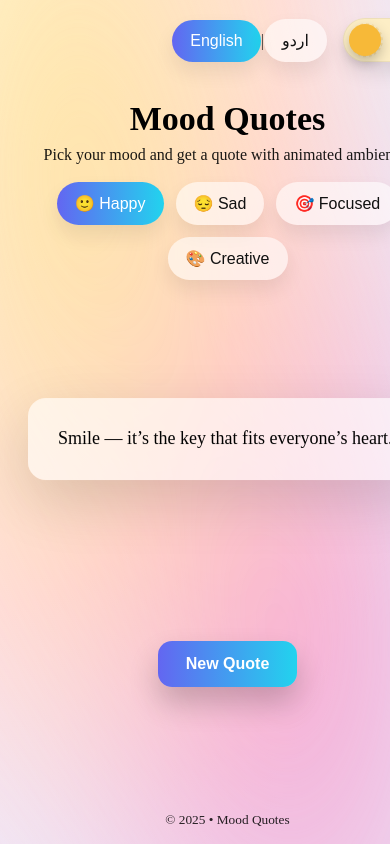
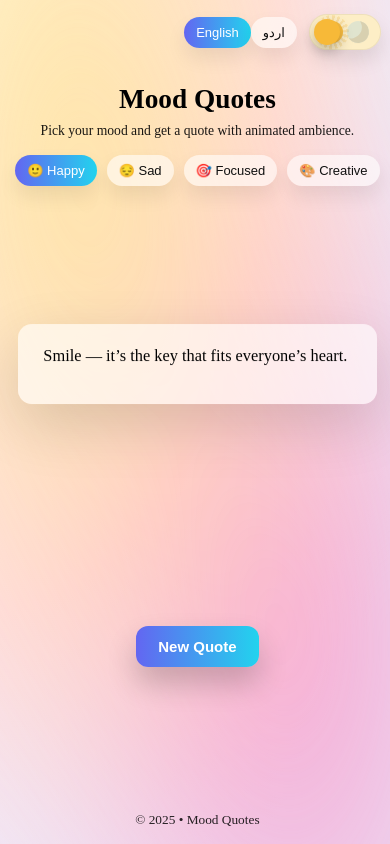
Before and after one commit to BilalKhan772/MoodQuotesApp, an Angular app in the folder mood-quotes/: page / in a window 390 px wide. Built offline with nearby package versions, Linux system fonts and the light colour scheme.

Commit message:
Added new features

```diff
--- a/mood-quotes/src/app/app.css
+++ b/mood-quotes/src/app/app.css
@@ -5,12 +5,8 @@
 }
 *{box-sizing:border-box}
 
-/* ✅ No white borders + no scrollbar */
-html,body{
-  height:100%;
-  margin:0;
-  overflow:hidden; /* hide scrollbars */
-}
+/* No white borders + no global scrollbars (we’ll allow on tiny screens via media query) */
+html,body{ height:100%; margin:0; overflow:hidden; }
 body{
   font-family: ui-sans-serif,system-ui,"Segoe UI",Roboto,
   "Noto Naskh Arabic","Noto Nastaliq Urdu",Arial,sans-serif;
@@ -31,16 +27,15 @@ body{
 }
 :root.dark .welcome-card{ background: rgba(18,20,30,.68); color:var(--text-dark); }
 .welcome-title{
-  font-weight:900; font-size:clamp(36px,6.6vw,74px); letter-spacing:1px;
+  font-weight:900; font-size:clamp(32px,6.6vw,74px); letter-spacing:1px;
   background: linear-gradient(90deg,#7c3aed,#22d3ee);
   -webkit-background-clip:text; color:transparent;
 }
-.welcome-sub{ margin-top:4px; font-size:clamp(14px,2.6vw,18px); opacity:.9 }
+.welcome-sub{ margin-top:4px; font-size:clamp(13px,2.6vw,18px); opacity:.9 }
 
 /* ============== APP ============== */
-/* ✅ Full viewport cover, no outer border */
 .app{
-  position:fixed; inset:0; /* cover entire screen */
+  position:fixed; inset:0;
   z-index:0;
   min-height:100dvh;
   display:grid;
@@ -57,10 +52,10 @@ body{
 }
 @keyframes darkMove{ 0%{background-position:0% 50%} 100%{background-position:100% 50%} }
 
-/* ---- FORCE ALL TEXT WHITE IN DARK ---- */
+/* Force all text white in dark */
 .app.dark, .app.dark *:not(.sun):not(.moon) { color:#fff !important; }
 
-/* moving strokes: always visible in dark */
+/* moving strokes in dark */
 .app.dark::before{
   content:""; position:absolute; inset:-6%; z-index:-1; pointer-events:none;
   opacity:.42; mix-blend-mode:screen;
@@ -78,69 +73,35 @@ body{
 /* TOPBAR – always right aligned, regardless of RTL */
 .topbar{
   display:flex; align-items:center; justify-content:flex-end;
-  padding:18px 24px; gap:12px; direction:ltr;   /* keep order stable */
+  padding:18px 24px; gap:12px; direction:ltr;
 }
-/* ✅ Hide brand text */
 .topbar .brand{ display:none !important; }
 .controls{ display:flex; gap:16px; align-items:center; margin-inline-start:auto; }
 .sep{opacity:.8}
 
 /* ================= THEME TOGGLE (pill) ================= */
-.theme-toggle{
-  position: relative;
-  display: inline-block;
-  width: 88px;
-  height: 44px;
-  isolation: isolate;
-}
+.theme-toggle{ position: relative; display: inline-block; width: 88px; height: 44px; isolation: isolate; }
 .theme-toggle input{ display:none; }
-
 .theme-toggle .track{
-  position:absolute; inset:0;
-  border-radius:999px;
-  background: #fdeec6; /* light */
-  box-shadow:
-    inset 0 0 0 1px rgba(0,0,0,.06),
-    0 10px 20px rgba(0,0,0,.10);
+  position:absolute; inset:0; border-radius:999px;
+  background:#fdeec6;
+  box-shadow: inset 0 0 0 1px rgba(0,0,0,.06), 0 10px 20px rgba(0,0,0,.10);
   transition: background 280ms ease, box-shadow 280ms ease;
 }
 .theme-toggle input:checked + .track{
-  background: #0e2b3b; /* dark */
-  box-shadow:
-    inset 0 0 0 1px rgba(255,255,255,.09),
-    0 12px 26px rgba(0,0,0,.50);
+  background:#0e2b3b;
+  box-shadow: inset 0 0 0 1px rgba(255,255,255,.09), 0 12px 26px rgba(0,0,0,.50);
 }
-
 .theme-toggle .knob{
-  position:absolute;
-  top: 6px; left: 6px;
-  width: 32px; height: 32px;
-  border-radius: 50%;
-  background: #f7b938;                 /* sun */
-  box-shadow: 0 6px 14px rgba(0,0,0,.25);
-  transition: transform 280ms cubic-bezier(.2,.7,.2,1),
-              background 200ms ease, box-shadow 200ms ease;
+  position:absolute; top:6px; left:6px; width:32px; height:32px; border-radius:50%;
+  background:#f7b938; box-shadow: 0 6px 14px rgba(0,0,0,.25);
+  transition: transform 280ms cubic-bezier(.2,.7,.2,1), background 200ms ease, box-shadow 200ms ease;
 }
-.theme-toggle input:checked + .track .knob{
-  transform: translateX(44px);
-  background: #3fb1ff;                 /* moon */
-  box-shadow: 0 8px 18px rgba(0,0,0,.35);
-}
-
-.theme-toggle .icon{
-  position:absolute; top:50%; width:22px; height:22px;
-  transform: translateY(-50%); opacity:.95;
-  filter: drop-shadow(0 1px 0 rgba(0,0,0,.08));
-  transition: opacity 240ms ease;
-}
+.theme-toggle input:checked + .track .knob{ transform:translateX(44px); background:#3fb1ff; box-shadow:0 8px 18px rgba(0,0,0,.35); }
+.theme-toggle .icon{ position:absolute; top:50%; width:22px; height:22px; transform:translateY(-50%); opacity:.95; filter:drop-shadow(0 1px 0 rgba(0,0,0,.08)); transition:opacity 240ms ease; }
 .theme-toggle .icon.sun{ left:12px; }
 .theme-toggle .icon.moon{ right:12px; }
-
-/* draw sun (center + rays) */
-.theme-toggle .icon.sun::before{
-  content:""; display:block; width:22px; height:22px; border-radius:50%;
-  background:#f7b938; position:relative;
-}
+.theme-toggle .icon.sun::before{ content:""; display:block; width:22px; height:22px; border-radius:50%; background:#f7b938; position:relative; }
 .theme-toggle .icon.sun::after{
   content:""; position:absolute; inset:-6px; border-radius:50%;
   background:
@@ -166,15 +127,10 @@ body{
       rgba(247,185,56,.9) 340deg 350deg, transparent 350deg 360deg);
   opacity:.25;
 }
-
-/* draw moon (crescent) */
 .theme-toggle .icon.moon::before{
   content:""; display:block; width:22px; height:22px; border-radius:50%;
-  background:#3fb1ff; box-shadow: inset -6px -6px 0 0 #0e2b3b; /* cutout = crescent */
-  transform: rotate(-12deg);
+  background:#3fb1ff; box-shadow: inset -6px -6px 0 0 #0e2b3b; transform: rotate(-12deg);
 }
-
-/* fade proper icon per state */
 .theme-toggle input:not(:checked) + .track .moon{ opacity:.15; }
 .theme-toggle input:checked + .track .sun{ opacity:.15; }
 
@@ -188,8 +144,9 @@ body{
 .app.dark .chip{ background: rgba(16,18,27,.72) }
 .chip.sel,.chip.active{ background: linear-gradient(90deg,#6366f1,#22d3ee); color:#fff !important }
 
+/* Hero */
 .hero{text-align:center;padding:12px 20px 6px}
-.title{font-size:clamp(34px,5.2vw,50px);margin:8px 0}
+.title{font-size:clamp(30px,5.2vw,50px);margin:8px 0}
 .tag{opacity:.9;margin:0}
 
 /* Moods row */
@@ -198,13 +155,19 @@ body{
 /* Quote */
 .quote-wrap{display:grid;place-items:center;gap:16px;padding:28px}
 .quote{
-  max-width:900px; text-align:center;
+  width: min(900px, 92vw);
+  text-align:center;
   font-size:clamp(18px,3.2vw,30px); line-height:1.65;
   background: rgba(255,255,255,.62);
   backdrop-filter: blur(var(--blur));
   padding: 26px 30px; border-radius: 18px;
   box-shadow: 0 20px 60px rgba(0,0,0,.14);
   will-change: transform, opacity; min-height:80px; display:inline-block;
+
+  /* 🛠 keep words whole (no mid-word breaks) */
+  overflow-wrap: normal;
+  word-break: normal;
+  hyphens: manual;
 }
 .app.dark .quote{
   background: rgba(22,24,33,.82);
@@ -212,20 +175,19 @@ body{
   box-shadow: 0 22px 70px rgba(0,0,0,.6);
 }
 
-/* word-by-word */
-.word{ opacity:0; transform: translateY(8px); animation: wordIn .58s forwards cubic-bezier(.17,.67,.29,1) }
+/* 🛠 each word is a non-breaking unit; wrapping happens between words */
+.word{
+  display:inline-block;      /* allows wrapping between words (spans) */
+  white-space:nowrap;        /* but never break inside a word */
+  opacity:0; transform: translateY(8px);
+  animation: wordIn .58s forwards cubic-bezier(.17,.67,.29,1);
+}
 @keyframes wordIn{ to{ opacity:1; transform: translateY(0) } }
 
-/* ✅ Bigger New Quote Button */
+/* New Quote Button */
 .btn{
-  padding:14px 28px;
-  border-radius:14px;
-  border:none;
-  cursor:pointer;
-  background: linear-gradient(90deg,#6366f1,#22d3ee);
-  color:#fff;
-  font-weight:800;
-  font-size:16px;
+  padding:14px 28px; border-radius:14px; border:none; cursor:pointer;
+  background: linear-gradient(90deg,#6366f1,#22d3ee); color:#fff; font-weight:800; font-size:16px;
   box-shadow: 0 16px 30px rgba(0,0,0,.20);
   transition: transform .16s ease, box-shadow var(--speed);
 }
@@ -255,3 +217,58 @@ body{
   background: radial-gradient(40% 40% at 70% 30%, var(--t,transparent), transparent 70%);
   opacity:.22;
 }
+
+/* ===================== RESPONSIVE BREAKPOINTS ===================== */
+
+/* Large tablets / small laptops */
+@media (max-width: 1200px){
+  .topbar{ padding:16px 20px; }
+  .moods{ gap:10px; }
+  .quote{ width:min(820px, 92vw); }
+}
+
+/* Tablets */
+@media (max-width: 900px){
+  .title{ font-size:clamp(28px,5.6vw,44px); }
+  .tag{ font-size:clamp(14px,2.6vw,18px); }
+  .chip{ font-size:15px; padding:10px 16px; }
+  .quote{ font-size:clamp(17px,3.4vw,28px); padding:22px 24px; width:min(720px, 92vw); }
+  .theme-toggle{ width:80px; height:40px; }
+  .theme-toggle .knob{ width:28px; height:28px; top:6px; left:6px; }
+  .theme-toggle input:checked + .track .knob{ transform: translateX(40px); }
+}
+
+/* Phones */
+@media (max-width: 700px){
+  .topbar{ padding:14px 14px; gap:10px; }
+  .controls{ gap:12px; }
+  .sep{ display:none; }
+
+  .chip{ font-size:14px; padding:9px 14px; }
+  .moods{ gap:10px; padding:10px 12px 0; }
+
+  .quote-wrap{ padding:18px; gap:14px; }
+  .quote{ width:92vw; font-size:clamp(16px,4.2vw,26px); padding:18px 18px; border-radius:14px; }
+
+  .btn{ padding:12px 22px; font-size:15px; border-radius:12px; }
+
+  html,body{ overflow:auto; }
+  .app{ overflow:auto; }
+}
+
+/* Small phones */
+@media (max-width: 520px){
+  .title{ font-size:clamp(24px,7vw,36px); }
+  .tag{ font-size:clamp(12px,3.5vw,16px); }
+  .chip{ font-size:13px; padding:8px 12px; }
+  .theme-toggle{ width:72px; height:36px; }
+  .theme-toggle .knob{ width:26px; height:26px; top:5px; left:5px; }
+  .theme-toggle input:checked + .track .knob{ transform: translateX(36px); }
+}
+
+/* Tiny devices */
+@media (max-width: 380px){
+  .chip{ font-size:12px; padding:7px 10px; }
+  .quote{ font-size:clamp(15px,4.6vw,22px); padding:16px; }
+  .btn{ padding:10px 18px; font-size:14px; }
+}
```
